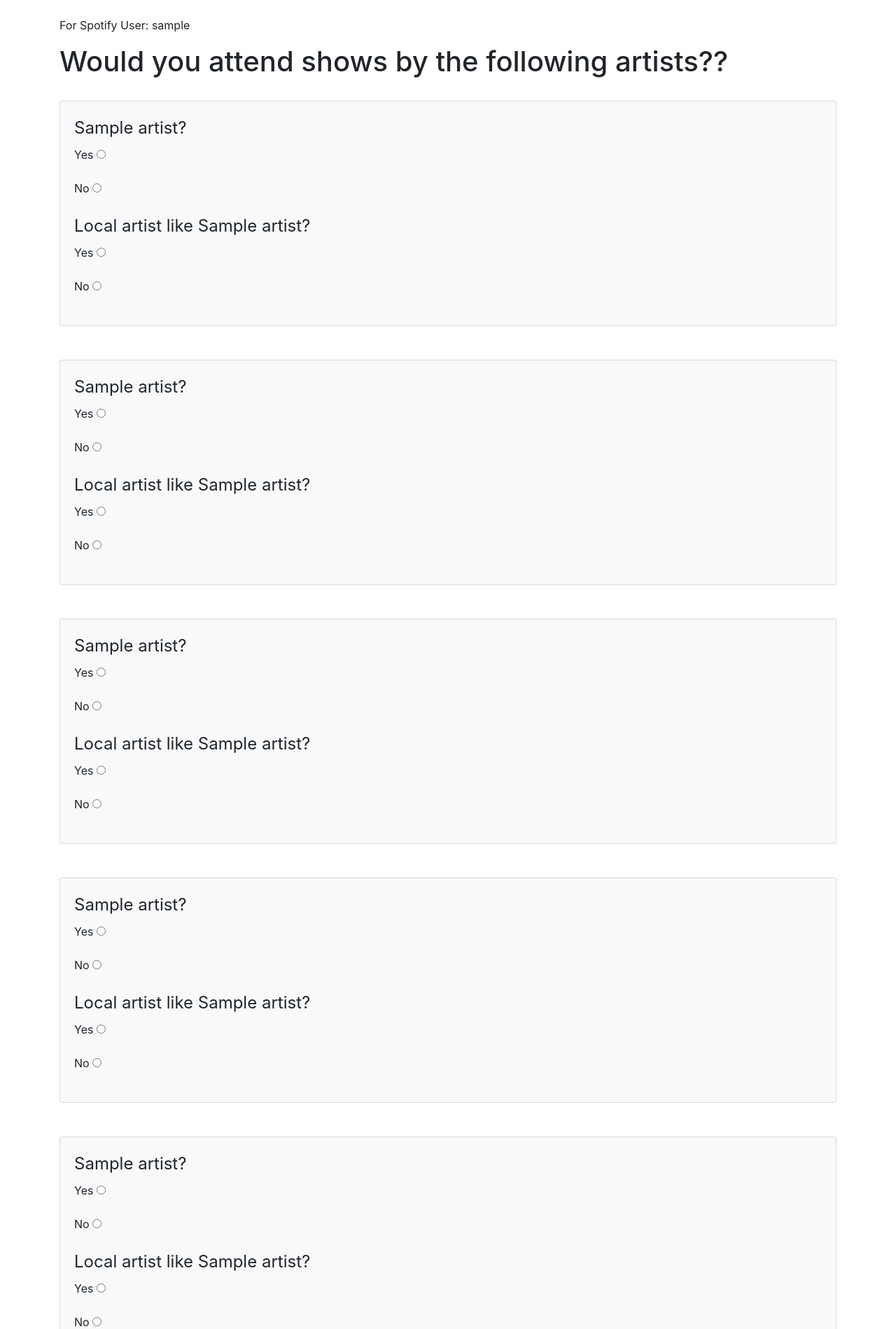
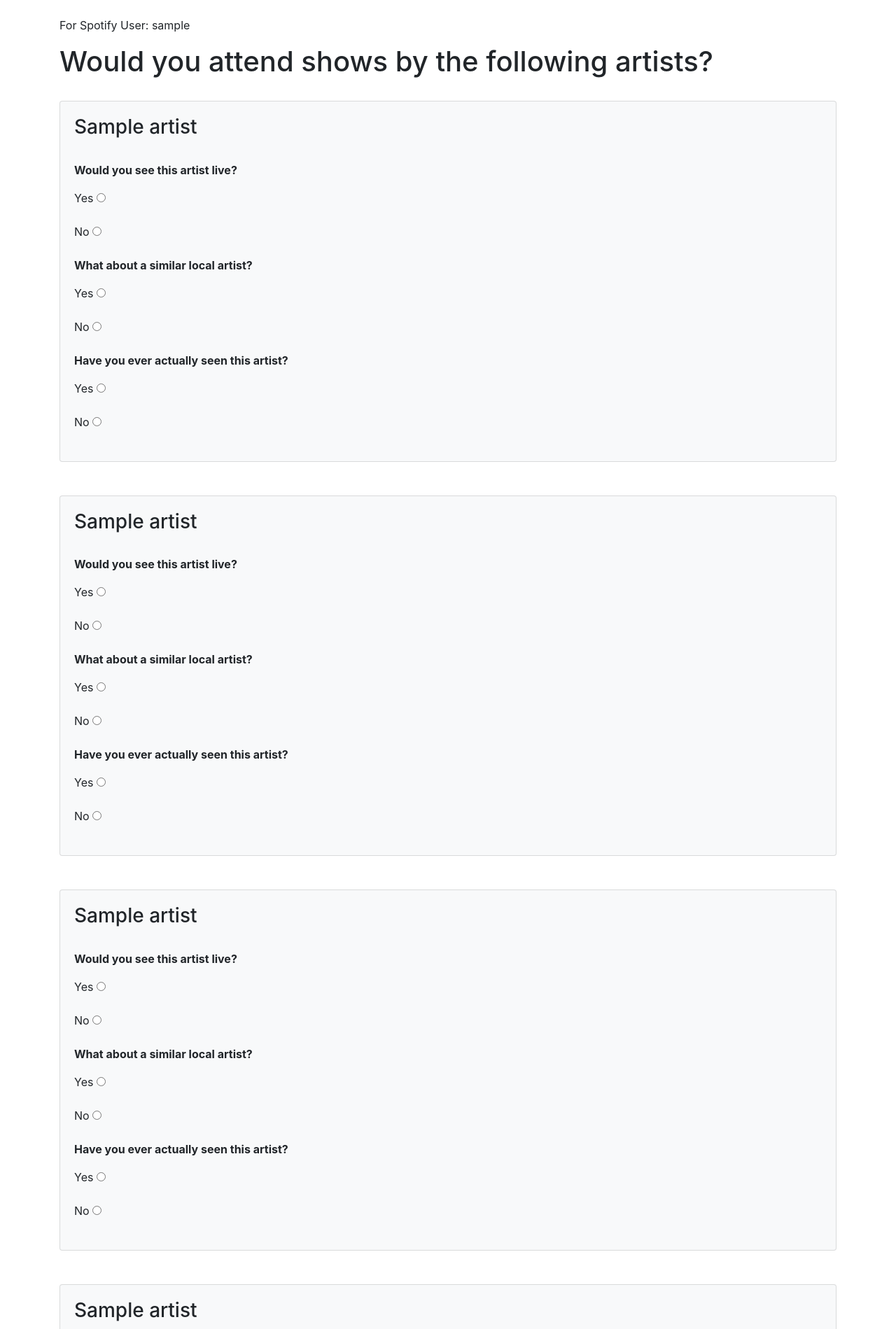
Before and after one commit to rghusb/spotify-playground, a Flask app: template myapp/templates/survey_question.html in a window 1280 px wide. Shown: the part 56-1955 px from the top of the page at 70% size. Run offline with Flask 2, Linux system fonts and the light colour scheme; the template is opened without the code that fills it: most values are stand-ins (such as "Sample title", 1, 10 or a date in 2020); some libraries are stand-ins or nearby versions.

Commit message:
feat: add actually seen artist question for optimism

```diff
--- a/myapp/templates/survey_question.html
+++ b/myapp/templates/survey_question.html
@@ -4,8 +4,10 @@
   {% for artist in top_artists_short_term %}
         <div class="card bg-light">
             <div class="card-body">
+                <h3>{{ artist["name"] }}</h3>
+                <br>
                 <fieldset>
-                    <legend>{{ artist["name"] }}?</legend>
+                    <p><b>Would you see this artist live?</b></p>
                     <p>
                         <label for="{{ artist['name'] }}-top-artist-short-term-yes">Yes</label>
                         <input type="radio" id="{{ artist['name'] }}-top-artist-short-term-yes" name="{{ artist['name'] }}-top-artist-short-term" value="yes">
@@ -16,7 +18,7 @@
                     </p>
                 </fieldset>
                 <fieldset>
-                    <legend>Local artist like {{ artist["name"] }}?</legend>
+                    <p><b>What about a similar local artist?</b></p>
                     <p>
                         <label for="{{ artist['name'] }}-top-artist-local-short-term-yes">Yes</label>
                         <input type="radio" id="{{ artist['name'] }}-top-artist-local-short-term-yes" name="{{ artist['name'] }}-top-artist-local-short-term" value="yes">
@@ -24,6 +26,17 @@
                     <p>
                         <label for="{{ artist['name'] }}-top-artist-local-short-term-no">No</label>
                         <input type="radio" id="{{ artist['name'] }}-top-artist-local-short-term-no" name="{{ artist['name'] }}-top-artist-local-short-term" value="no">
+                    </p>
+                </fieldset>
+                <fieldset>
+                    <p><b>Have you ever actually seen this artist?</b></p>
+                    <p>
+                        <label for="{{ artist['name'] }}-seen-artist-yes">Yes</label>
+                        <input type="radio" id="{{ artist['name'] }}-seen-artist-yes" name="{{ artist['name'] }}-seen-artist" value="yes">
+                    </p>
+                    <p>
+                        <label for="{{ artist['name'] }}-seen-artist-no">No</label>
+                        <input type="radio" id="{{ artist['name'] }}-seen-artist-no" name="{{ artist['name'] }}-seen-artist" value="no">
                     </p>
                 </fieldset>
             </div>
@@ -37,8 +50,10 @@
   {% for artist in top_tracks_short_term %}
         <div class="card bg-light">
             <div class="card-body">
+                <h3>{{ artist["name"] }}</h3>
+                <br>
                 <fieldset>
-                    <legend>{{ artist["name"] }}?</legend>
+                    <p><b>Would you see this artist live?</b></p>
                     <p>
                         <label for="{{ artist['name'] }}-top-track-short-term-yes">Yes</label>
                         <input type="radio" id="{{ artist['name'] }}-top-track-short-term-yes" name="{{ artist['name'] }}-top-track-short-term" value="yes">
@@ -49,7 +64,7 @@
                     </p>
                 </fieldset>
                 <fieldset>
-                    <legend>Local artist like {{ artist["name"] }}?</legend>
+                    <p><b>What about a similar local artist?</b></p>
                     <p>
                         <label for="{{ artist['name'] }}-top-track-local-short-term-yes">Yes</label>
                         <input type="radio" id="{{ artist['name'] }}-top-track-local-short-term-yes" name="{{ artist['name'] }}-top-track-local-short-term" value="yes">
@@ -57,6 +72,17 @@
                     <p>
                         <label for="{{ artist['name'] }}-top-track-local-short-term-no">No</label>
                         <input type="radio" id="{{ artist['name'] }}-top-track-local-short-term-no" name="{{ artist['name'] }}-top-track-local-short-term" value="no">
+                    </p>
+                </fieldset>
+                <fieldset>
+                    <p><b>Have you ever actually seen this artist?</b></p>
+                    <p>
+                        <label for="{{ artist['name'] }}-seen-artist-yes">Yes</label>
+                        <input type="radio" id="{{ artist['name'] }}-seen-artist-yes" name="{{ artist['name'] }}-seen-artist" value="yes">
+                    </p>
+                    <p>
+                        <label for="{{ artist['name'] }}-seen-artist-no">No</label>
+                        <input type="radio" id="{{ artist['name'] }}-seen-artist-no" name="{{ artist['name'] }}-seen-artist" value="no">
                     </p>
                 </fieldset>
             </div>
@@ -71,8 +97,10 @@
   {% for artist in top_artists_medium_term %}
         <div class="card bg-light">
             <div class="card-body">
+                <h3>{{ artist["name"] }}</h3>
+                <br>
                 <fieldset>
-                    <legend>{{ artist["name"] }}?</legend>
+                    <p><b>Would you see this artist live?</b></p>
                     <p>
                         <label for="{{ artist['name'] }}-top-artist-medium-term-yes">Yes</label>
                         <input type="radio" id="{{ artist['name'] }}-top-artist-medium-term-yes" name="{{ artist['name'] }}-top-artist-medium-term" value="yes">
@@ -83,7 +111,7 @@
                     </p>
                 </fieldset>
                 <fieldset>
-                    <legend>Local artist like {{ artist["name"] }}?</legend>
+                    <p><b>What about a similar local artist?</b></p>
                     <p>
                         <label for="{{ artist['name'] }}-top-artist-local-medium-term-yes">Yes</label>
                         <input type="radio" id="{{ artist['name'] }}-top-artist-local-medium-term-yes" name="{{ artist['name'] }}-top-artist-local-medium-term" value="yes">
@@ -91,6 +119,17 @@
                     <p>
                         <label for="{{ artist['name'] }}-top-artist-local-medium-term-no">No</label>
                         <input type="radio" id="{{ artist['name'] }}-top-artist-local-medium-term-no" name="{{ artist['name'] }}-top-artist-local-medium-term" value="no">
+                    </p>
+                </fieldset>
+                <fieldset>
+                    <p><b>Have you ever actually seen this artist?</b></p>
+                    <p>
+                        <label for="{{ artist['name'] }}-seen-artist-yes">Yes</label>
+                        <input type="radio" id="{{ artist['name'] }}-seen-artist-yes" name="{{ artist['name'] }}-seen-artist" value="yes">
+                    </p>
+                    <p>
+                        <label for="{{ artist['name'] }}-seen-artist-no">No</label>
+                        <input type="radio" id="{{ artist['name'] }}-seen-artist-no" name="{{ artist['name'] }}-seen-artist" value="no">
                     </p>
                 </fieldset>
             </div>
@@ -104,8 +143,10 @@
   {% for artist in top_tracks_medium_term %}
         <div class="card bg-light">
             <div class="card-body">
+                <h3>{{ artist["name"] }}</h3>
+                <br>
                 <fieldset>
-                    <legend>{{ artist["name"] }}?</legend>
+                    <p><b>Would you see this artist live?</b></p>
                     <p>
                         <label for="{{ artist['name'] }}-top-track-medium-term-yes">Yes</label>
                         <input type="radio" id="{{ artist['name'] }}-top-track-medium-term-yes" name="{{ artist['name'] }}-top-track-medium-term" value="yes">
@@ -116,7 +157,7 @@
                     </p>
                 </fieldset>
                 <fieldset>
-                    <legend>Local artist like {{ artist["name"] }}?</legend>
+                    <p><b>What about a similar local artist?</b></p>
                     <p>
                         <label for="{{ artist['name'] }}-top-track-local-medium-term-yes">Yes</label>
                         <input type="radio" id="{{ artist['name'] }}-top-track-local-medium-term-yes" name="{{ artist['name'] }}-top-track-local-medium-term" value="yes">
@@ -124,6 +165,17 @@
                     <p>
                         <label for="{{ artist['name'] }}-top-track-local-medium-term-no">No</label>
                         <input type="radio" id="{{ artist['name'] }}-top-track-local-medium-term-no" name="{{ artist['name'] }}-top-track-local-medium-term" value="no">
+                    </p>
+                </fieldset>
+                <fieldset>
+                    <p><b>Have you ever actually seen this artist?</b></p>
+                    <p>
+                        <label for="{{ artist['name'] }}-seen-artist-yes">Yes</label>
+                        <input type="radio" id="{{ artist['name'] }}-seen-artist-yes" name="{{ artist['name'] }}-seen-artist" value="yes">
+                    </p>
+                    <p>
+                        <label for="{{ artist['name'] }}-seen-artist-no">No</label>
+                        <input type="radio" id="{{ artist['name'] }}-seen-artist-no" name="{{ artist['name'] }}-seen-artist" value="no">
                     </p>
                 </fieldset>
             </div>
@@ -138,8 +190,10 @@
   {% for artist in top_artists_long_term %}
         <div class="card bg-light">
             <div class="card-body">
+                <h3>{{ artist["name"] }}</h3>
+                <br>
                 <fieldset>
-                    <legend>{{ artist["name"] }}?</legend>
+                    <p><b>Would you see this artist live?</b></p>
                     <p>
                         <label for="{{ artist['name'] }}-top-artist-long-term-yes">Yes</label>
                         <input type="radio" id="{{ artist['name'] }}-top-artist-long-term-yes" name="{{ artist['name'] }}-top-artist-long-term" value="yes">
@@ -150,7 +204,7 @@
                     </p>
                 </fieldset>
                 <fieldset>
-                    <legend>Local artist like {{ artist["name"] }}?</legend>
+                    <p><b>What about a similar local artist?</b></p>
                     <p>
                         <label for="{{ artist['name'] }}-top-artist-local-long-term-yes">Yes</label>
                         <input type="radio" id="{{ artist['name'] }}-top-artist-local-long-term-yes" name="{{ artist['name'] }}-top-artist-local-long-term" value="yes">
@@ -158,6 +212,17 @@
                     <p>
                         <label for="{{ artist['name'] }}-top-artist-local-long-term-no">No</label>
                         <input type="radio" id="{{ artist['name'] }}-top-artist-local-long-term-no" name="{{ artist['name'] }}-top-artist-local-long-term" value="no">
+                    </p>
+                </fieldset>
+                <fieldset>
+                    <p><b>Have you ever actually seen this artist?</b></p>
+                    <p>
+                        <label for="{{ artist['name'] }}-seen-artist-yes">Yes</label>
+                        <input type="radio" id="{{ artist['name'] }}-seen-artist-yes" name="{{ artist['name'] }}-seen-artist" value="yes">
+                    </p>
+                    <p>
+                        <label for="{{ artist['name'] }}-seen-artist-no">No</label>
+                        <input type="radio" id="{{ artist['name'] }}-seen-artist-no" name="{{ artist['name'] }}-seen-artist" value="no">
                     </p>
                 </fieldset>
             </div>
@@ -171,8 +236,10 @@
   {% for artist in top_tracks_long_term %}
         <div class="card bg-light">
             <div class="card-body">
+                <h3>{{ artist["name"] }}</h3>
+                <br>
                 <fieldset>
-                    <legend>{{ artist["name"] }}?</legend>
+                    <p><b>Would you see this artist live?</b></p>
                     <p>
                         <label for="{{ artist['name'] }}-top-track-long-term-yes">Yes</label>
                         <input type="radio" id="{{ artist['name'] }}-top-track-long-term-yes" name="{{ artist['name'] }}-top-track-long-term" value="yes">
@@ -183,7 +250,7 @@
                     </p>
                 </fieldset>
                 <fieldset>
-                    <legend>Local artist like {{ artist["name"] }}?</legend>
+                    <p><b>What about a similar local artist?</b></p>
                     <p>
                         <label for="{{ artist['name'] }}-top-track-local-long-term-yes">Yes</label>
                         <input type="radio" id="{{ artist['name'] }}-top-track-local-long-term-yes" name="{{ artist['name'] }}-top-track-local-long-term" value="yes">
@@ -191,6 +258,17 @@
                     <p>
                         <label for="{{ artist['name'] }}-top-track-local-long-term-no">No</label>
                         <input type="radio" id="{{ artist['name'] }}-top-track-local-long-term-no" name="{{ artist['name'] }}-top-track-local-long-term" value="no">
+                    </p>
+                </fieldset>
+                <fieldset>
+                    <p><b>Have you ever actually seen this artist?</b></p>
+                    <p>
+                        <label for="{{ artist['name'] }}-seen-artist-yes">Yes</label>
+                        <input type="radio" id="{{ artist['name'] }}-seen-artist-yes" name="{{ artist['name'] }}-seen-artist" value="yes">
+                    </p>
+                    <p>
+                        <label for="{{ artist['name'] }}-seen-artist-no">No</label>
+                        <input type="radio" id="{{ artist['name'] }}-seen-artist-no" name="{{ artist['name'] }}-seen-artist" value="no">
                     </p>
                 </fieldset>
             </div>
@@ -225,7 +303,7 @@
 <div class="card bg-light">
     <div class="card-body">
         <fieldset>
-            <legend>Do you feel your taste in music represented in your city?</legend>
+            <legend>Do you feel as if your taste in music is represented by the live music events in your city?</legend>
                 <div>
 <!--                  <label for="music-represented-city">Do you feel your taste in music represented in your city?</label>-->
                   <p id="music-represented-city">
@@ -297,10 +375,9 @@
     <div class="card-body">
         <fieldset>
             <legend>Location (Optional):</legend>
+            <p><i>Ex: City, State => Portland, OR</i></p>
                 <div>
-<!--                  <label for="location">Location:</label>-->
-                  <input type="text" id="location" name="location-name" placeholder="Enter your location here">
-                    <p>Ex: City, State => Portland, OR</p>
+                    <input type="text" id="location" name="location-name" placeholder="Enter location here">
                 </div>
         </fieldset>
     </div>
@@ -312,8 +389,8 @@
     <div class="card-body">
         <fieldset>
             <legend>Email (Optional):</legend>
+            <p><i>If you're open to being contacted in the future for additional feedback.</i></p>
                 <div>
-<!--                  <label for="email-input-id">Email:</label>-->
                   <input type="email" id="email-input-id" name="email-name" placeholder="Enter email here">
                 </div>
         </fieldset>
--- a/myapp/templates/user_survey.html
+++ b/myapp/templates/user_survey.html
@@ -1,7 +1,7 @@
 {% extends "base.html" %}
 {% block content %}
     <p>For Spotify User: {{ username }}</p>
-    <h1>Would you attend shows by the following artists??</h1>
+    <h1>Would you attend shows by the following artists?</h1>
     <br>
     <form action="/save_survey/{{ username }}" method="POST" id="survey">
       <div id="content">
```
Also changed, not shown: myapp/__init__.py (+14 -0 lines).
